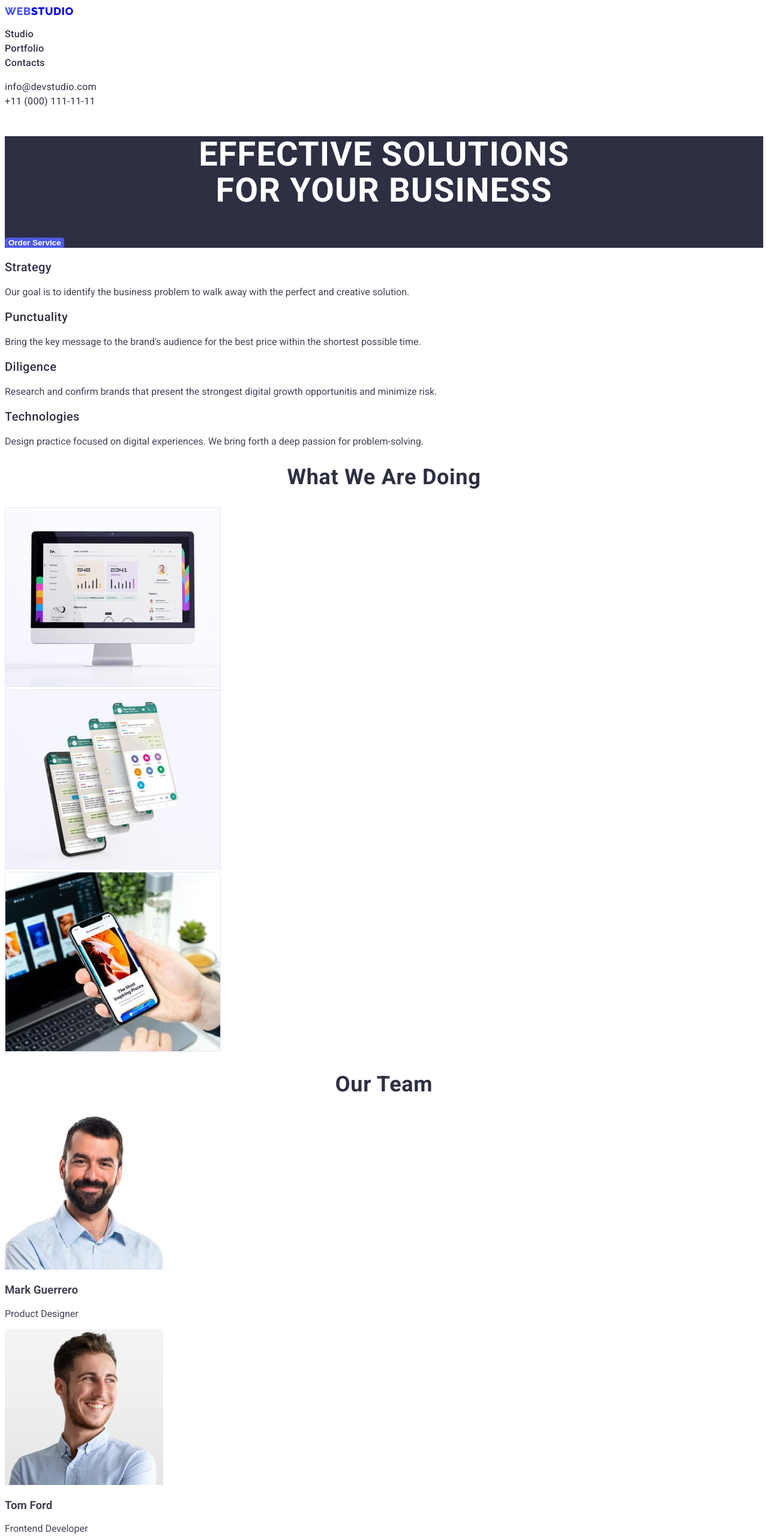
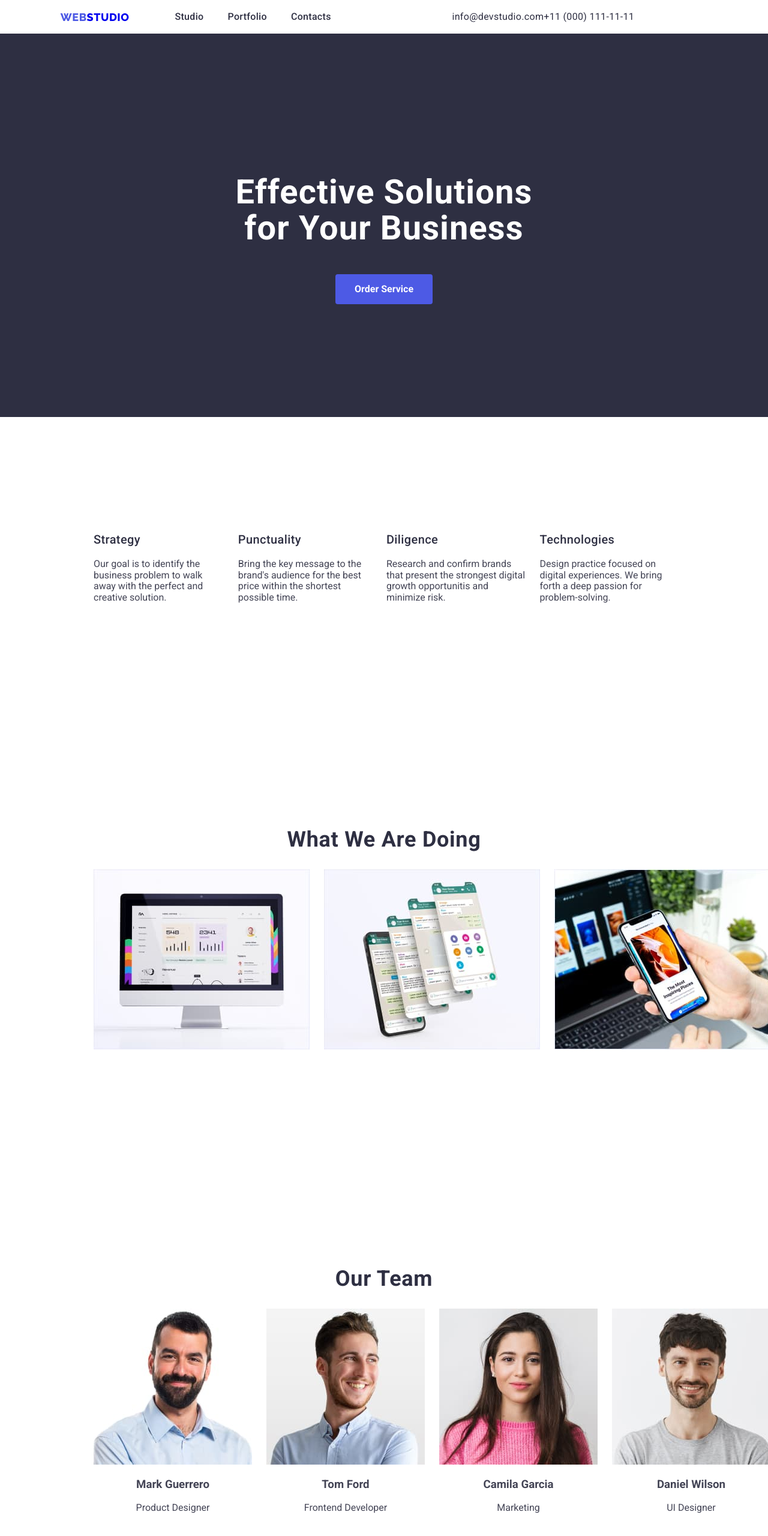
Before and after one commit to johncnb/goit-markup-hw-03, a plain HTML site: page index.html in a window 1280 px wide. Shown: the top 2560 px of the page at 60% size. Drawn offline with Linux system fonts and the light colour scheme.

Commit message:
Finalized Homework 3

```diff
--- /dev/null
+++ b/css/modern-normalize.css
@@ -0,0 +1,262 @@
+/*! modern-normalize v2.0.0 | MIT License | https://github.com/sindresorhus/modern-normalize */
+
+/*
+Document
+========
+*/
+
+/**
+Use a better box model (opinionated).
+*/
+
+*,
+::before,
+::after {
+  box-sizing: border-box;
+}
+
+html {
+  /* Improve consistency of default fonts in all browsers. (https://github.com/sindresorhus/modern-normalize/issues/3) */
+  font-family: system-ui, "Segoe UI", Roboto, Helvetica, Arial, sans-serif,
+    "Apple Color Emoji", "Segoe UI Emoji";
+  line-height: 1.15; /* 1. Correct the line height in all browsers. */
+  -webkit-text-size-adjust: 100%; /* 2. Prevent adjustments of font size after orientation changes in iOS. */
+  -moz-tab-size: 4; /* 3. Use a more readable tab size (opinionated). */
+  tab-size: 4; /* 3 */
+}
+
+/*
+Sections
+========
+*/
+
+body {
+  margin: 0; /* Remove the margin in all browsers. */
+}
+
+/*
+Grouping content
+================
+*/
+
+/**
+1. Add the correct height in Firefox.
+2. Correct the inheritance of border color in Firefox. (https://bugzilla.mozilla.org/show_bug.cgi?id=190655)
+*/
+
+hr {
+  height: 0; /* 1 */
+  color: inherit; /* 2 */
+}
+
+/*
+Text-level semantics
+====================
+*/
+
+/**
+Add the correct text decoration in Chrome, Edge, and Safari.
+*/
+
+abbr[title] {
+  text-decoration: underline dotted;
+}
+
+/**
+Add the correct font weight in Edge and Safari.
+*/
+
+b,
+strong {
+  font-weight: bolder;
+}
+
+/**
+1. Improve consistency of default fonts in all browsers. (https://github.com/sindresorhus/modern-normalize/issues/3)
+2. Correct the odd 'em' font sizing in all browsers.
+*/
+
+code,
+kbd,
+samp,
+pre {
+  font-family: ui-monospace, SFMono-Regular, Consolas, "Liberation Mono", Menlo,
+    monospace; /* 1 */
+  font-size: 1em; /* 2 */
+}
+
+/**
+Add the correct font size in all browsers.
+*/
+
+small {
+  font-size: 80%;
+}
+
+/**
+Prevent 'sub' and 'sup' elements from affecting the line height in all browsers.
+*/
+
+sub,
+sup {
+  font-size: 75%;
+  line-height: 0;
+  position: relative;
+  vertical-align: baseline;
+}
+
+sub {
+  bottom: -0.25em;
+}
+
+sup {
+  top: -0.5em;
+}
+
+/*
+Tabular data
+============
+*/
+
+/**
+1. Remove text indentation from table contents in Chrome and Safari. (https://bugs.chromium.org/p/chromium/issues/detail?id=999088, https://bugs.webkit.org/show_bug.cgi?id=201297)
+2. Correct table border color inheritance in Chrome and Safari. (https://bugs.chromium.org/p/chromium/issues/detail?id=935729, https://bugs.webkit.org/show_bug.cgi?id=195016)
+*/
+
+table {
+  text-indent: 0; /* 1 */
+  border-color: inherit; /* 2 */
+}
+
+/*
+Forms
+=====
+*/
+
+/**
+1. Change the font styles in all browsers.
+2. Remove the margin in Firefox and Safari.
+*/
+
+button,
+input,
+optgroup,
+select,
+textarea {
+  font-family: inherit; /* 1 */
+  font-size: 100%; /* 1 */
+  line-height: 1.15; /* 1 */
+  margin: 0; /* 2 */
+}
+
+/**
+Remove the inheritance of text transform in Edge and Firefox.
+*/
+
+button,
+select {
+  text-transform: none;
+}
+
+/**
+Correct the inability to style clickable types in iOS and Safari.
+*/
+
+button,
+[type="button"],
+[type="reset"],
+[type="submit"] {
+  -webkit-appearance: button;
+}
+
+/**
+Remove the inner border and padding in Firefox.
+*/
+
+::-moz-focus-inner {
+  border-style: none;
+  padding: 0;
+}
+
+/**
+Restore the focus styles unset by the previous rule.
+*/
+
+:-moz-focusring {
+  outline: 1px dotted ButtonText;
+}
+
+/**
+Remove the additional ':invalid' styles in Firefox.
+See: https://github.com/mozilla/gecko-dev/blob/2f9eacd9d3d995c937b4251a5557d95d494c9be1/layout/style/res/forms.css#L728-L737
+*/
+
+:-moz-ui-invalid {
+  box-shadow: none;
+}
+
+/**
+Remove the padding so developers are not caught out when they zero out 'fieldset' elements in all browsers.
+*/
+
+legend {
+  padding: 0;
+}
+
+/**
+Add the correct vertical alignment in Chrome and Firefox.
+*/
+
+progress {
+  vertical-align: baseline;
+}
+
+/**
+Correct the cursor style of increment and decrement buttons in Safari.
+*/
+
+::-webkit-inner-spin-button,
+::-webkit-outer-spin-button {
+  height: auto;
+}
+
+/**
+1. Correct the odd appearance in Chrome and Safari.
+2. Correct the outline style in Safari.
+*/
+
+[type="search"] {
+  -webkit-appearance: textfield; /* 1 */
+  outline-offset: -2px; /* 2 */
+}
+
+/**
+Remove the inner padding in Chrome and Safari on macOS.
+*/
+
+::-webkit-search-decoration {
+  -webkit-appearance: none;
+}
+
+/**
+1. Correct the inability to style clickable types in iOS and Safari.
+2. Change font properties to 'inherit' in Safari.
+*/
+
+::-webkit-file-upload-button {
+  -webkit-appearance: button; /* 1 */
+  font: inherit; /* 2 */
+}
+
+/*
+Interactive
+===========
+*/
+
+/*
+Add the correct display in Chrome and Safari.
+*/
+
+summary {
+  display: list-item;
+}
--- a/css/styles.css
+++ b/css/styles.css
@@ -9,6 +9,31 @@
 body {
   font-family: "Roboto", sans-serif;
   color: var(--SLATE);
+}
+
+.container {
+  width: 1158px;
+}
+
+.d-flex {
+  display: flex;
+}
+
+.header {
+  justify-content: space-around;
+  align-items: center;
+}
+
+.header .d-flex {
+  align-items: center;
+}
+
+header .logo {
+  margin-right: 76px;
+}
+
+.header nav .list {
+  gap: 40px;
 }
 
 .logo {
@@ -59,19 +84,27 @@ header ul.list li a {
   letter-spacing: 0.32px;
 }
 
+.section {
+  padding-top: 120px;
+  padding-bottom: 120px;
+}
+
 ul.list {
   list-style: none;
   padding-left: 0;
+  display: flex;
 }
 
-.bg-dark {
+.bg-dark.hero {
   background-color: var(--NAVY-BLUE);
+  padding-top: 188px;
+  padding-bottom: 188px;
+  text-align: center;
 }
 
 .hero h1 {
   color: white;
   text-align: center;
-  text-transform: uppercase;
   font-family: Roboto;
   font-size: 56px;
   font-style: normal;
@@ -87,6 +120,7 @@ ul.list {
   border-radius: 4px;
   font-weight: 700;
   cursor: pointer;
+  padding: 16px 32px;
 }
 
 .hero .order-service-button:hover {
@@ -103,6 +137,15 @@ ul.list {
   letter-spacing: 0.4px;
 }
 
+.section-objectives {
+  padding: 156px;
+  justify-content: center;
+}
+
+.list-objectives {
+  gap: 24px;
+}
+
 .section-header {
   text-align: center;
   color: var(--NAVY-BLUE);
@@ -115,6 +158,15 @@ ul.list {
   text-transform: capitalize;
 }
 
+li.team {
+  text-align: center;
+}
+
+.bg-dark.footer {
+  background-color: var(--NAVY-BLUE);
+  height: 312px;
+}
+
 .footer {
   color: white;
 }
@@ -122,3 +174,8 @@ ul.list {
 footer .logo {
   color: var(--CLOUD);
 }
+
+.bg-dark.footer {
+  padding-top: 101.5px;
+  padding-left: 156px;
+}
--- a/index.html
+++ b/index.html
@@ -14,10 +14,13 @@
       href="https://fonts.googleapis.com/css2?family=Raleway:wght@800&family=Roboto:wght@400;500;700;900&display=swap"
       rel="stylesheet"
     />
+    <link rel="stylesheet" href="./css/modern-normalize.css" />
     <link rel="stylesheet" href="./css/styles.css" />
   </head>
+
   <body>
-    <header>
+    <header class="container d-flex header">
+      <div class="d-flex">
         <a href="#" class="logo"><span>WEB</span>STUDIO</a>
         <nav>
           <ul class="list">
@@ -28,6 +31,8 @@
             <li><a href="#" class="nav-link">Contacts</a></li>
           </ul>
         </nav>
+      </div>
+
       <ul class="list">
         <li>
           <a href="mailto:info@devstudio.com" class="header-email-telno"
@@ -52,8 +57,8 @@
           Order Service
         </button>
       </section>
-      <section>
-        <ul class="list">
+      <section class="section section-objectives">
+        <ul class="list list-objectives">
           <li>
             <h3 class="objectives">Strategy</h3>
             <p>
@@ -87,9 +92,9 @@
           </li>
         </ul>
       </section>
-      <section>
+      <section class="section section-objectives">
         <h2 class="section-header">What We Are Doing</h2>
-        <ul class="list">
+        <ul class="list list-objectives">
           <li>
             <img src="images/desktop.jpg" width="360" alt="desktop computer" />
           </li>
@@ -109,10 +114,10 @@
           </li>
         </ul>
       </section>
-      <section>
+      <section class="section section-objectives">
         <h2 class="section-header">Our Team</h2>
-        <ul class="list">
-          <li>
+        <ul class="list list-objectives">
+          <li class="team">
             <img
               src="images/mark-guerrero.jpg"
               width="264"
@@ -121,7 +126,7 @@
             <h3>Mark Guerrero</h3>
             <p>Product Designer</p>
           </li>
-          <li>
+          <li class="team">
             <img
               src="images/tom-ford.jpg"
               width="264"
@@ -130,7 +135,7 @@
             <h3>Tom Ford</h3>
             <p>Frontend Developer</p>
           </li>
-          <li>
+          <li class="team">
             <img
               src="images/camila-garcia.jpg"
               width="264"
@@ -139,7 +144,7 @@
             <h3>Camila Garcia</h3>
             <p>Marketing</p>
           </li>
-          <li>
+          <li class="team">
             <img
               src="images/daniel-wilson.jpg"
               width="264"
@@ -152,7 +157,9 @@
       </section>
     </main>
     <footer class="bg-dark footer">
-      <a href="#" class="logo"><span>WEB</span>STUDIO</a>
+      <a href="#" class="logo"
+        ><span class="web-logo-footer">WEB</span>STUDIO</a
+      >
       <p>
         Increase the flow of customers and<br />sales for your business with
         digital<br />marketing & growth solutions.
```
Lines whose indentation alone changed are shown as unchanged.
